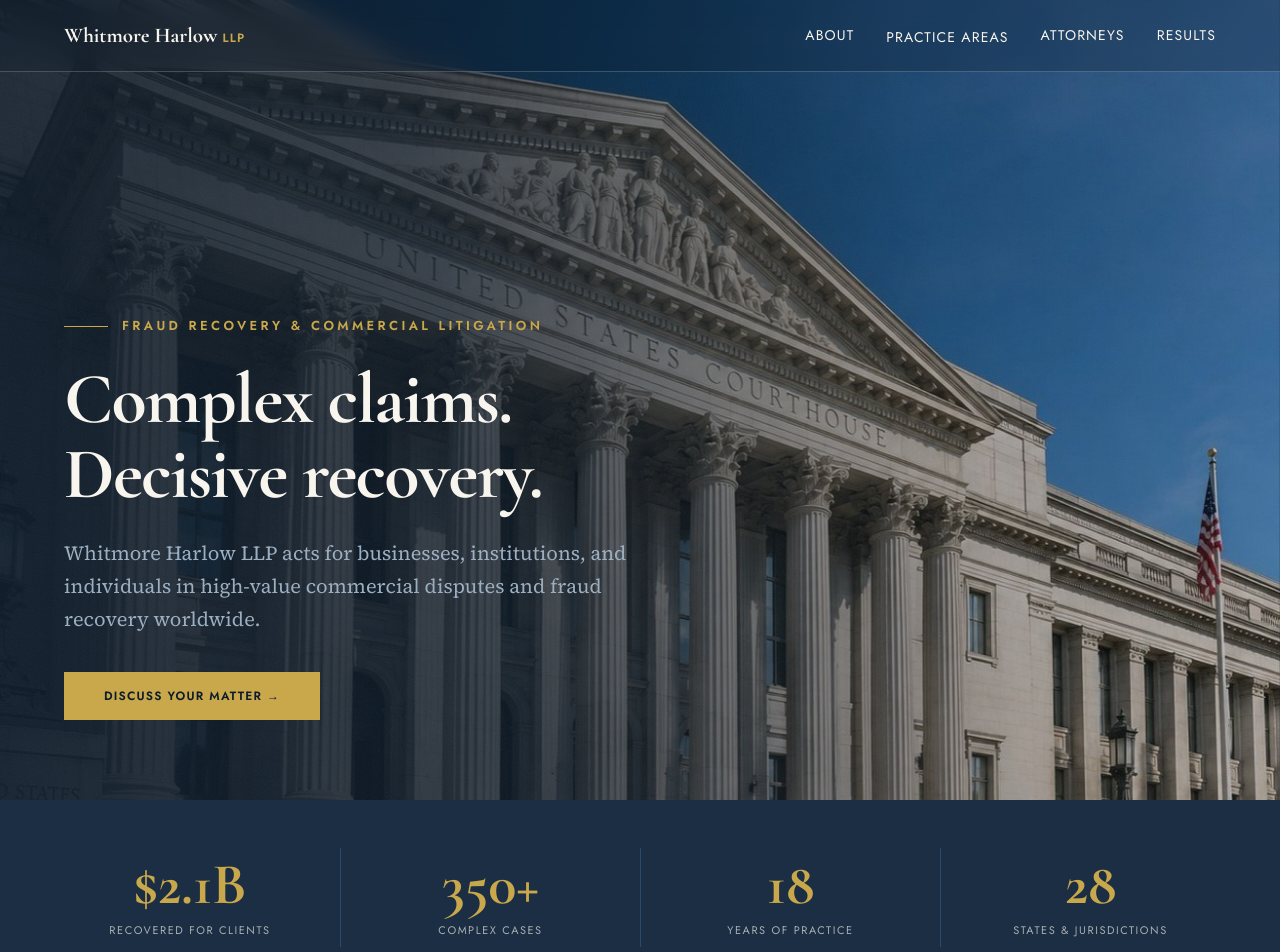
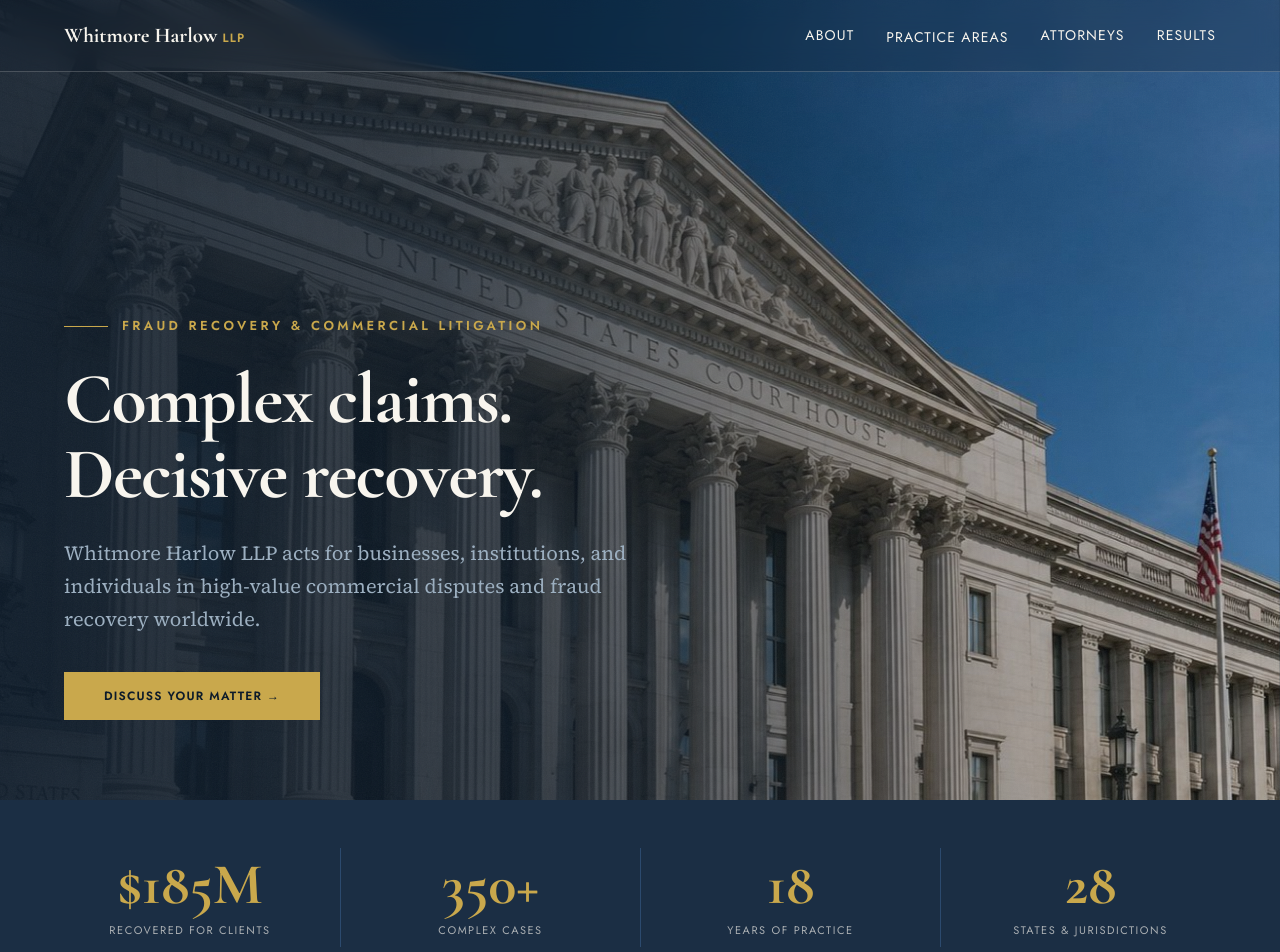
Before and after one commit to jelba7880-prog/Whitmore-LLC, a Next.js app: page / in a window 1280 px wide. Shown: the top 952 px of the page. Built offline with nearby package versions, Linux system fonts and the light colour scheme.

Commit message:
Update canonical recovered-for-clients stat from $2.1B to $185M
Updated every reference to keep the canonical stat block consistent
per CLAUDE.md Hard Rule #2: lib/stats.ts, the homepage meta
description, and the docs/CLAUDE.md spec text itself.

```diff
--- a/src/app/page.tsx
+++ b/src/app/page.tsx
@@ -16,7 +16,7 @@ export const metadata: Metadata = {
       "Fraud Recovery & Commercial Litigation | Whitmore Harlow LLP",
   },
   description:
-    "Whitmore Harlow LLP represents individuals and institutions in complex fraud recovery, commercial litigation, and investment disputes. $2.1B recovered.",
+    "Whitmore Harlow LLP represents individuals and institutions in complex fraud recovery, commercial litigation, and investment disputes. $185M recovered.",
 };
 
 export default function HomePage() {
--- a/src/lib/stats.ts
+++ b/src/lib/stats.ts
@@ -1,5 +1,5 @@
 export const STATS = [
-  { value: "$2.1B", label: "Recovered for Clients" },
+  { value: "$185M", label: "Recovered for Clients" },
   { value: "350+", label: "Complex Cases" },
   { value: "18", label: "Years of Practice" },
   { value: "28", label: "States & Jurisdictions" },
```
Also changed, not shown: 2 other files (tests, documents, lock files or other folders).
